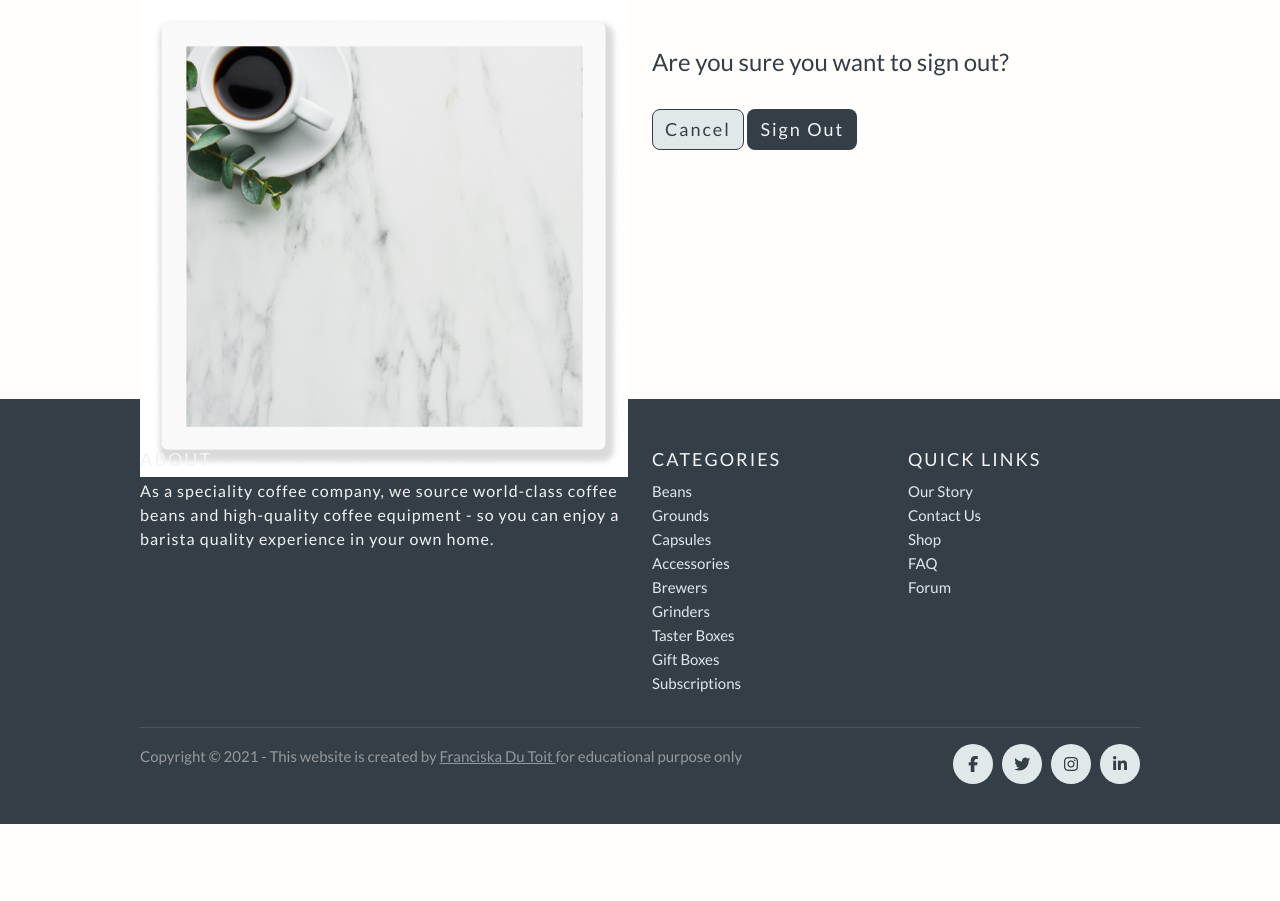
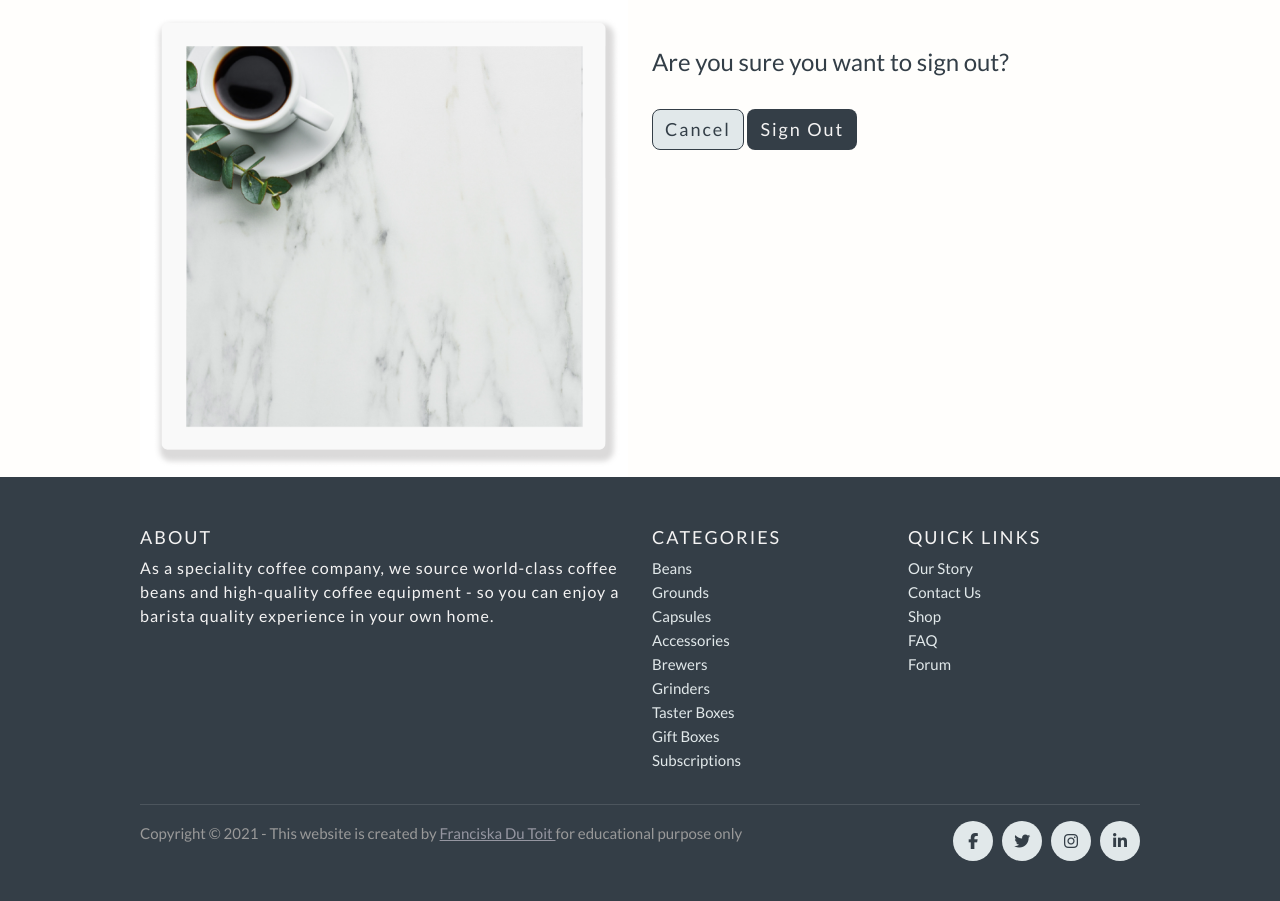
Before and after one commit to Code-Institute-Submissions/happybean, a Django app: page /accounts/logout/ in a window 1280 px wide. Shown: the part 250-1151 px from the top of the page. Before the commit the page ends 1074 px from the top, so only its background shows below. Run offline with Django 3.2, Linux system fonts and the light colour scheme; the visitor is signed in with stand-in values (Sample User, id 1); some libraries are stand-ins or nearby versions.

Commit message:
Fix viewport height on signout page

```diff
--- a/templates/allauth/account/logout.html
+++ b/templates/allauth/account/logout.html
@@ -29,7 +29,7 @@
   </div>
 </div>
 
-<section class="container" style="height: 50vh;">
+<section class="container">
   <div class="row">
     <div class="col-12 col-md-6">
       <img src="{% static 'images/sign_out.png' %}" alt="Coffee and plant on table" class="block-img">
```
